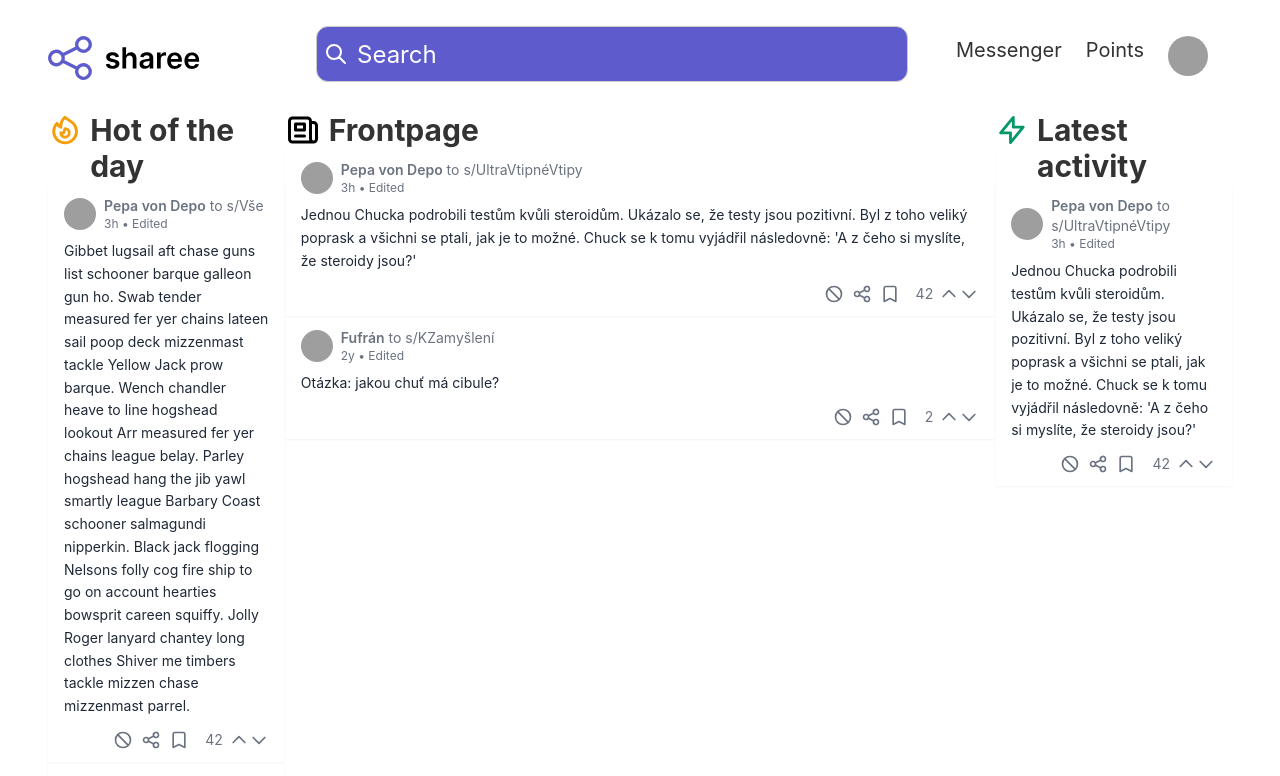
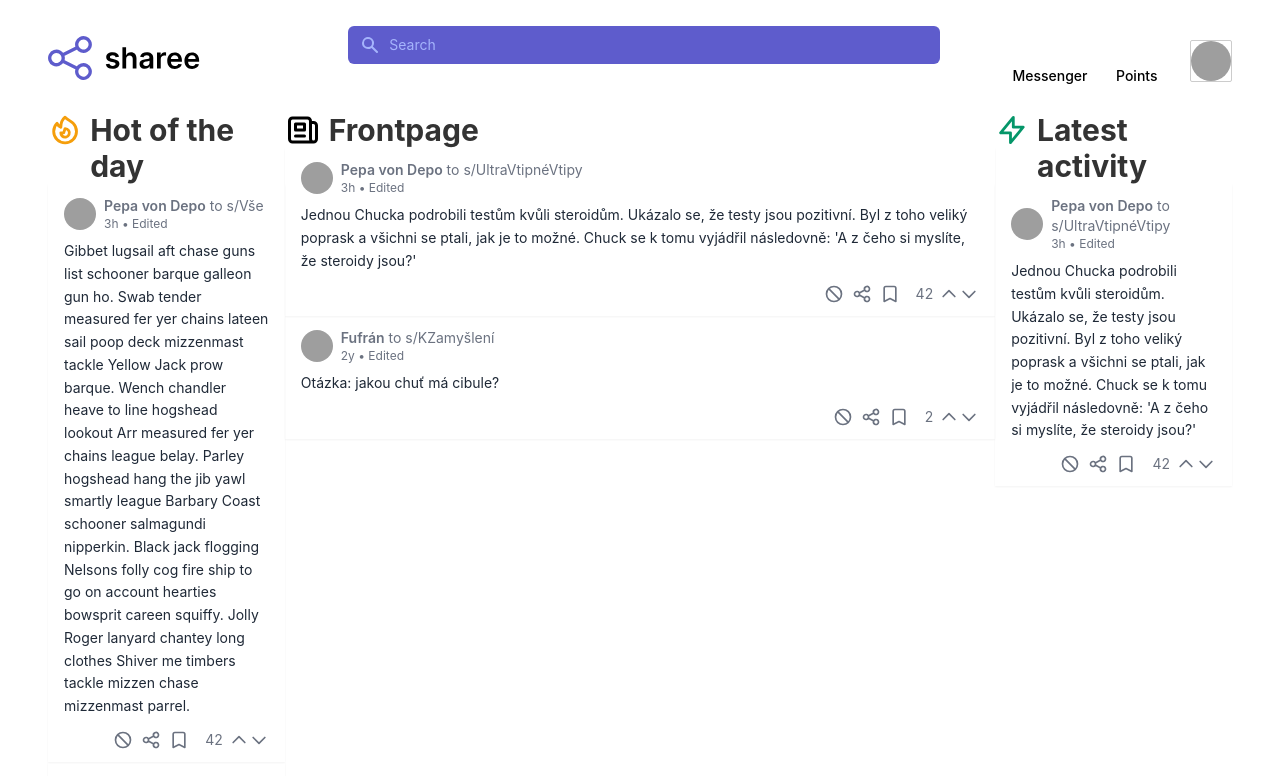
Before and after one commit to sharee-app/veverka-frontend, a Svelte app: page / in a window 1280 px wide. Shown: the top 776 px of the page. Built offline with nearby package versions, Linux system fonts and the light colour scheme; grey boxes are pictures that could not be loaded.

Commit message:
Search bar and menu updates
Co-Authored-By: Adam Kotulič <57829748+adamkotulic@users.noreply.github.com>

```diff
--- a/src/components/Menu.svelte
+++ b/src/components/Menu.svelte
@@ -3,25 +3,30 @@
 </script>
 
 <div class="h-16 w-full flex mb-12 pt-5 justify-between">
+    <!-- Logo -->
     <div class="w-60 h-full mt-4 justify-start">
       <a href="/">
         <img src={theme === "dark" ? 'img/logo.svg' : 'img/light.svg' } class="max-h-full hidden md:block" alt="Sharee logo">
         <img src="img/icon.svg" class="max-h-full block md:hidden" alt="Sharee logo">
       </a>
     </div>
-    <div class="w-2/4 h-4/5 mt-1.5">
-      <div class="relative hidden lg:block">
-        <div class="absolute top-4 left-2">
-          <svg class="w-6 h-6 text-white" fill="none" stroke="currentColor" viewBox="0 0 24 24" xmlns="http://www.w3.org/2000/svg"><path stroke-linecap="round" stroke-linejoin="round" stroke-width="2" d="M21 21l-6-6m2-5a7 7 0 11-14 0 7 7 0 0114 0z"></path></svg>
+    <!-- Searchbox -->
+    <div class="w-2/4 h-4/5 mt-1.5 hidden md:block">
+      <div class="relative text-indigo-300">
+        <div class="absolute inset-y-0 left-0 pl-3 flex items-center pointer-events-none">
+          <svg class="h-5 w-5" fill="currentColor" viewBox="0 0 20 20" xmlns="http://www.w3.org/2000/svg">
+            <path fill-rule="evenodd" d="M8 4a4 4 0 100 8 4 4 0 000-8zM2 8a6 6 0 1110.89 3.476l4.817 4.817a1 1 0 01-1.414 1.414l-4.816-4.816A6 6 0 012 8z" clip-rule="evenodd"></path>¨
+          </svg>
         </div>
-        <input id="searchbox" type="text" class="bg-sharee text-white h-14 w-full pr-8 pl-10 rounded-xl z-0 focus:shadow focus:outline-none placeholder-white text-2xl" placeholder="Search" />
+        <input id="search" class="block w-full pl-10 pr-3 py-2 border border-transparent rounded-md leading-5 bg-sharee bg-opacity-100 text-indigo-300 placeholder-indigo-300 focus:outline-none focus:bg-white focus:placeholder-gray-400 focus:text-gray-900 sm:text-sm transition duration-150 ease-in-out" placeholder="Search" type="search">
       </div>
     </div>
-    <div class="w-1/4 h-full flex justify-end">
-      <ul class="flex text-xl">
-        <li class="mt-4 mr-6">Messenger</li>
-        <li class="mt-4 mr-6">Points</li>
-        <li class="mt-4 mr-6"><img class="h-10 w-10 rounded-full" src="https://thispersondoesnotexist.com/image?s=y" alt="avatar" /></li>
-      </ul>
+    <!-- Navbar -->
+    <div class="w-1/8 flex items-center justify-end lg:block hidden">
+      <a href="#" class="px-3 py-2 rounded-md text-sm leading-5 font-medium text-black hover:text-sharee focus:outline-none focus:text-white focus:bg-sharee transition duration-150 ease-in-out">Messenger</a>
+      <a href="#" class="px-3 py-2 rounded-md text-sm leading-5 font-medium text-black hover:text-sharee focus:outline-none focus:text-white focus:bg-sharee transition duration-150 ease-in-out">Points</a>
+      <button class="ml-4 mt-5 relative flex-shrink-0 text-sm text-white focus:outline-none focus:shadow-solid transition duration-150 ease-in-out">
+        <img class="h-10 w-10 rounded-full" src="https://thispersondoesnotexist.com/image?s=y" alt="avatar" />
+      </button>
     </div>
 </div>
```
